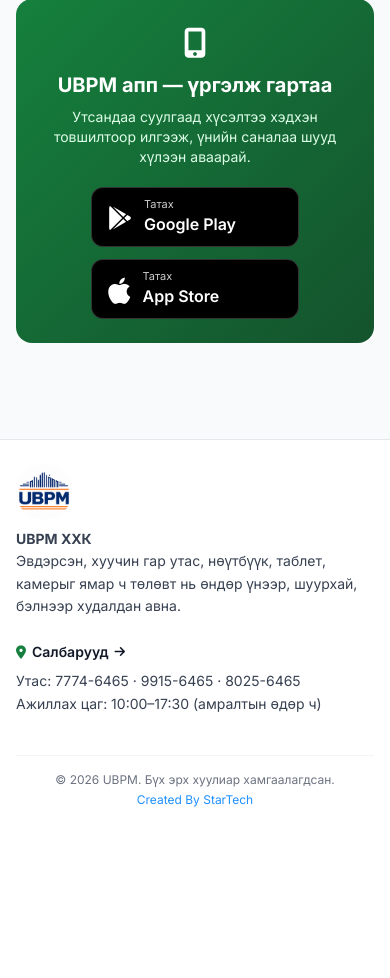
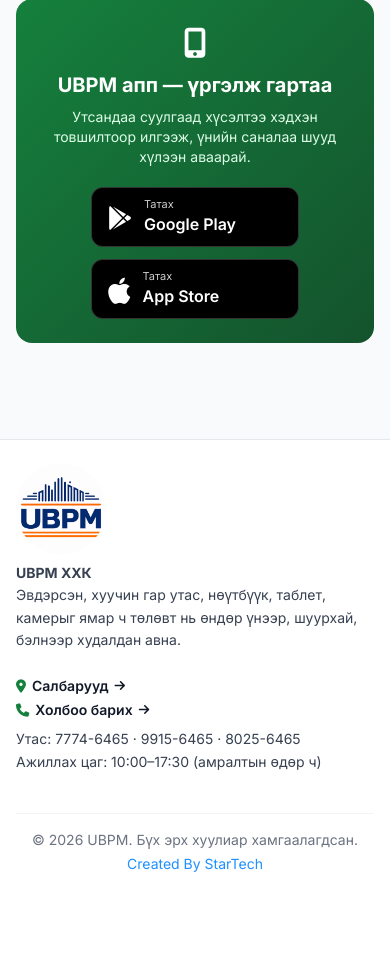
Before and after one commit to devlpr-X/ubpm_web, a Django app: page / in a window 390 px wide. Shown: the part 1044-2022 px from the top of the page. Before the commit the page ends 1851 px from the top, so only its background shows below. Run offline with Django 5.2, Linux system fonts and the light colour scheme; data comes from the database, SQL or seed files in the repository; data that the repository does not hold is empty; parts of the project's set-up code (start-up, migrations or seed data) failed here and were passed over; some libraries are stand-ins or nearby versions.

Commit message:
feat(footer): contact link under branches, larger logo and credits
The contact page moves from the header menu to the footer, the footer logo
and credit lines grow, and the home page leaves room under the footer on
phones so the sticky request button no longer hides the credits.

```diff
--- a/templates/base.html
+++ b/templates/base.html
@@ -214,7 +214,6 @@
       <nav class="hidden sm:flex items-center gap-4 text-sm">
         <a href="{% url 'core:home' %}" class="hover:text-brand-600">Нүүр</a>
         <a href="{% url 'core:about' %}" class="hover:text-brand-600">Танилцуулга</a>
-        <a href="{% url 'core:contact' %}" class="hover:text-brand-600">Холбоо барих</a>
         {% if request.user.is_authenticated %}
           {% if request.user.is_staff_role %}
             <a href="{% url 'dashboard:overview' %}" class="text-brand-600 font-medium">Хянах самбар</a>
@@ -239,7 +238,6 @@
          class="sm:hidden border-t border-gray-200 px-4 py-2 space-y-0.5 text-sm">
       <a href="{% url 'core:home' %}" class="block py-2 hover:text-brand-600">Нүүр</a>
       <a href="{% url 'core:about' %}" class="block py-2 hover:text-brand-600">Танилцуулга</a>
-      <a href="{% url 'core:contact' %}" class="block py-2 hover:text-brand-600">Холбоо барих</a>
       {% if request.user.is_authenticated %}
         {% if request.user.is_staff_role %}
           <a href="{% url 'dashboard:overview' %}" class="block py-2 text-brand-600 font-medium">Хянах самбар</a>
@@ -285,13 +283,17 @@
 
       <div x-show="!editFooter" class="grid sm:grid-cols-2 gap-6">
         <div>
-          <img src="{% static 'img/logo.png' %}" alt="UBPM" class="w-14 h-14 rounded-full object-contain bg-white mb-2">
+          <img src="{% static 'img/logo.png' %}" alt="UBPM" class="w-[90px] h-[90px] rounded-full object-contain bg-white mb-2">
           <div class="trix-content text-gray-700">{{ footer_content.body|safe }}</div>
         </div>
 
         <div>
           <a href="{% url 'branches:list' %}" class="inline-flex items-center gap-1.5 font-semibold text-gray-900 hover:text-brand-600">
             <i class="fa-solid fa-location-dot text-brand-600" aria-hidden="true"></i>Салбарууд
+            <i class="fa-solid fa-arrow-right text-xs" aria-hidden="true"></i>
+          </a>
+          <a href="{% url 'core:contact' %}" class="mt-1 flex w-max items-center gap-1.5 font-semibold text-gray-900 hover:text-brand-600">
+            <i class="fa-solid fa-phone text-brand-600" aria-hidden="true"></i>Холбоо барих
             <i class="fa-solid fa-arrow-right text-xs" aria-hidden="true"></i>
           </a>
           <div class="trix-content text-gray-700 mt-2">{{ footer_contact.body|safe }}</div>
@@ -367,7 +369,7 @@
         </form>
       {% endif %}
 
-      <div class="mt-6 pt-4 border-t border-gray-100 text-center text-xs text-gray-500 space-y-1">
+      <div class="mt-6 pt-4 border-t border-gray-100 text-center text-sm text-gray-500 space-y-1">
         <div>© {% now "Y" %} UBPM. Бүх эрх хуулиар хамгаалагдсан.</div>
         <div><a href="https://startech.software/" target="_blank" rel="noopener" class="hover:text-brand-1000" style="color: dodgerblue;">Created By StarTech</a></div>
       </div>
--- a/templates/public/home.html
+++ b/templates/public/home.html
@@ -118,6 +118,7 @@
 {% endblock %}
 
 {% block sticky_action %}
+<div class="h-20 bg-white sm:hidden" aria-hidden="true"></div>
 <div class="fixed bottom-0 left-0 right-0 bg-white border-t border-gray-200 p-3 sm:hidden z-30">
   <a href="{% url 'intake:request_new' %}"
      class="block w-full text-center px-6 py-3 rounded-lg bg-brand-500 hover:bg-brand-600 text-white font-semibold">
```
